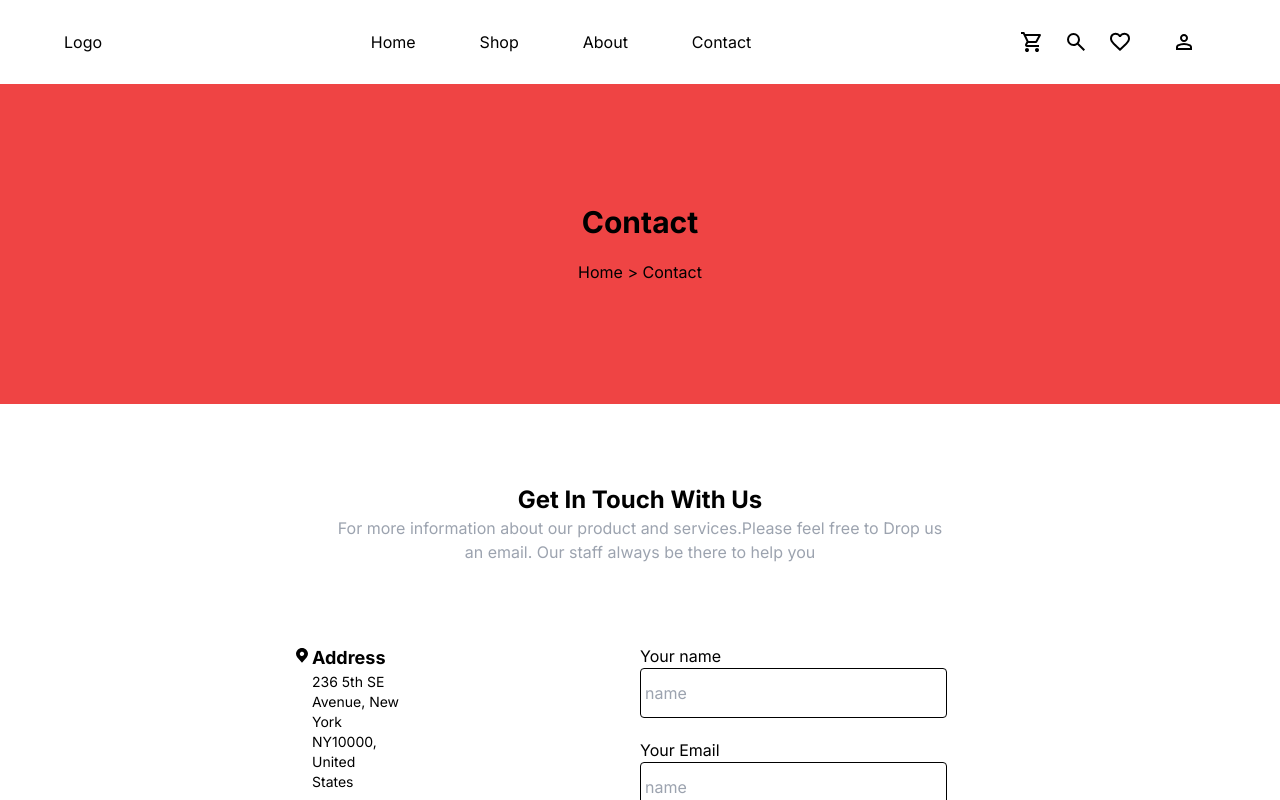
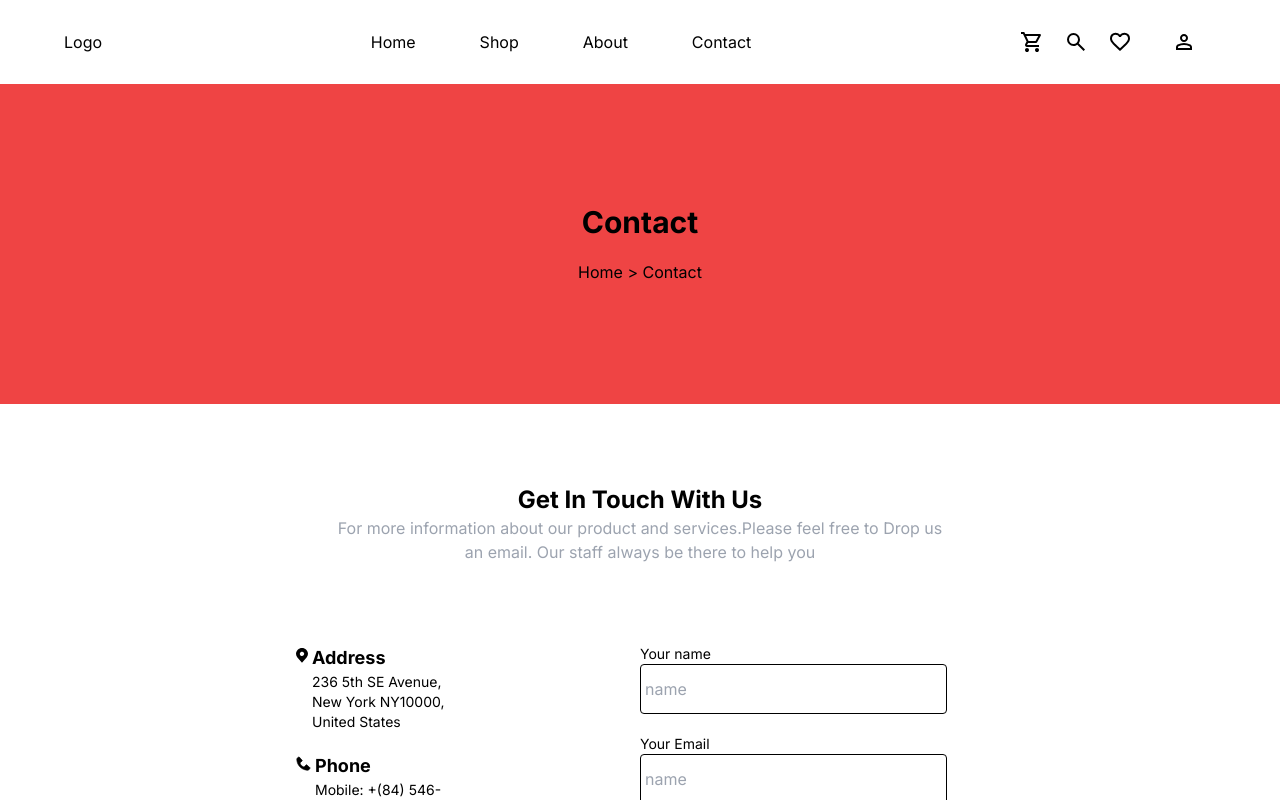
Before and after one commit to Abdullah-Ahmed1/Ecommerce-App-Nextjs, a Next.js app: page /contact in a window 1280 px wide. Built offline with nearby package versions, Linux system fonts and the light colour scheme.

Commit message:
code refactor

```diff
--- a/src/app/contact/page.tsx
+++ b/src/app/contact/page.tsx
@@ -33,7 +33,7 @@ const Contact = () => {
                   src={Location}
                   alt={"Location"}
                 />
-                <div className="flex flex-col  w-1/2">
+                <div className="flex flex-col">
                   <p className="text-lg font-bold">Address</p>
                   <p>236 5th SE Avenue, New York NY10000, United States</p>
                 </div>
@@ -74,7 +74,9 @@ const Contact = () => {
             <div className="flex flex-col items-center justify-center w-1/2 ">
               <div className="flex flex-col w-full gap-y-5">
                 <div className="flex flex-col w-[60%]">
-                  <label htmlFor="fullname">Your name</label>
+                  <label htmlFor="fullname" className="text-sm">
+                    Your name
+                  </label>
                   <input
                     name="fullname"
                     type="text"
@@ -83,7 +85,20 @@ const Contact = () => {
                   />
                 </div>
                 <div className="flex flex-col w-[60%]">
-                  <label htmlFor="fullname">Your Email</label>
+                  <label htmlFor="fullname" className="text-sm">
+                    Your Email
+                  </label>
+                  <input
+                    name="fullname"
+                    type="text"
+                    className="py-3 px-1 border border-sm border-black  rounded"
+                    placeholder="name"
+                  />
+                </div>
+                <div className="flex flex-col w-[60%] ">
+                  <label htmlFor="fullname" className="text-sm">
+                    Your Phone
+                  </label>
                   <input
                     name="fullname"
                     type="text"
@@ -92,23 +107,16 @@ const Contact = () => {
                   />
                 </div>
                 <div className="flex flex-col w-[60%]">
-                  <label htmlFor="fullname">Your Phone</label>
-                  <input
-                    name="fullname"
-                    type="text"
-                    className="py-3 px-1 border border-sm border-black  rounded"
-                    placeholder="name"
-                  />
-                </div>
-                <div className="flex flex-col w-[60%]">
-                  <label htmlFor="fullname">Your Test</label>
+                  <label htmlFor="fullname" className="text-sm">
+                    Your Test
+                  </label>
                   <textarea
                     name="fullname"
                     className=" py-3 px-1 border border-sm border-black  rounded"
                     placeholder="name"
                   />
                 </div>
-                <button className="bg-darkCream px-6 w-[30%] py-1 rounded-sm">
+                <button className="bg-darkCream px-6 w-[30%] py-1 rounded-sm text-white">
                   Submit
                 </button>
               </div>
```
